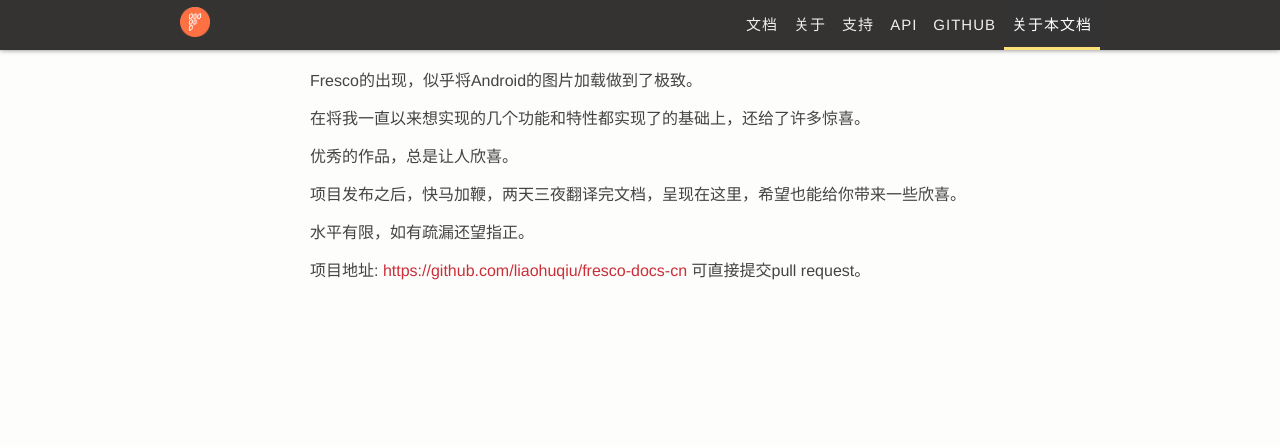
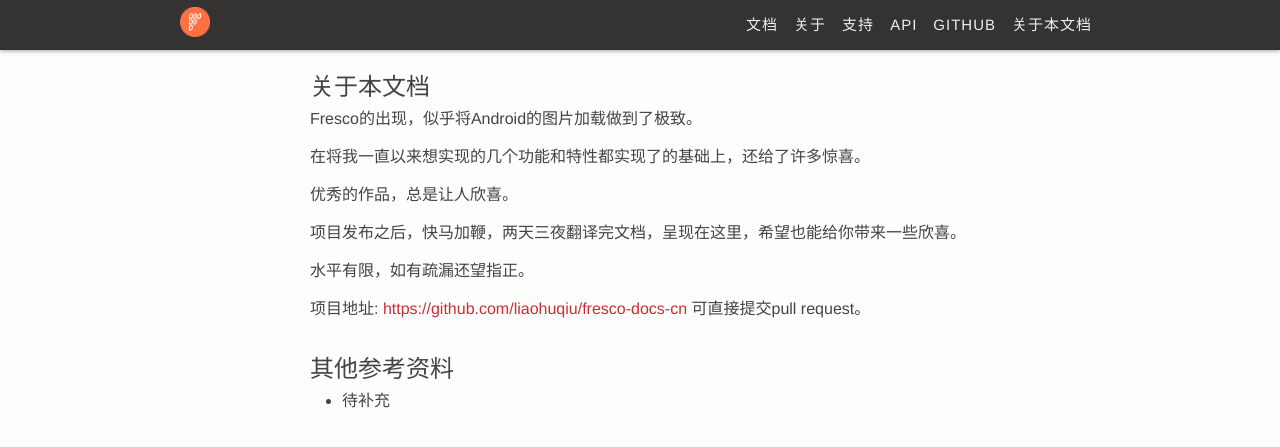
Before and after one commit to liaohuqiu/fresco-docs-cn, a Jekyll site: the page built from docs/about.md, in a window 1280 px wide. Shown: the top 447 px of the page. Built offline with Jekyll 4.4.1, drawn with Linux system fonts in a browser that asks for light colours; Markdown is read by kramdown in place of the engine named in the settings.

Commit message:
add about

```diff
--- a/_includes/header.html
+++ b/_includes/header.html
@@ -58,6 +58,6 @@
       <li><a href="http://github.com/facebook/fresco">GitHub</a>
       <li><a href="/about.html"
           {% if (page.id == 'about') %} class="active" {% endif %}>
-      关于本文档</a>
+      关于本文档</a></li>
     </ul>
 </nav></header>
--- a/docs/about.md
+++ b/docs/about.md
@@ -1,9 +1,11 @@
 ---
-id: about
+id: reference
 title: 关于本文档
 layout: default
 permalink: /about.html
 ---
+
+## 关于本文档
 
 Fresco的出现，似乎将Android的图片加载做到了极致。
 
@@ -16,3 +18,7 @@
 水平有限，如有疏漏还望指正。
 
 项目地址:  [https://github.com/liaohuqiu/fresco-docs-cn](https://github.com/liaohuqiu/fresco-docs-cn) 可直接提交pull request。
+
+## 其他参考资料
+
+* 待补充
```
